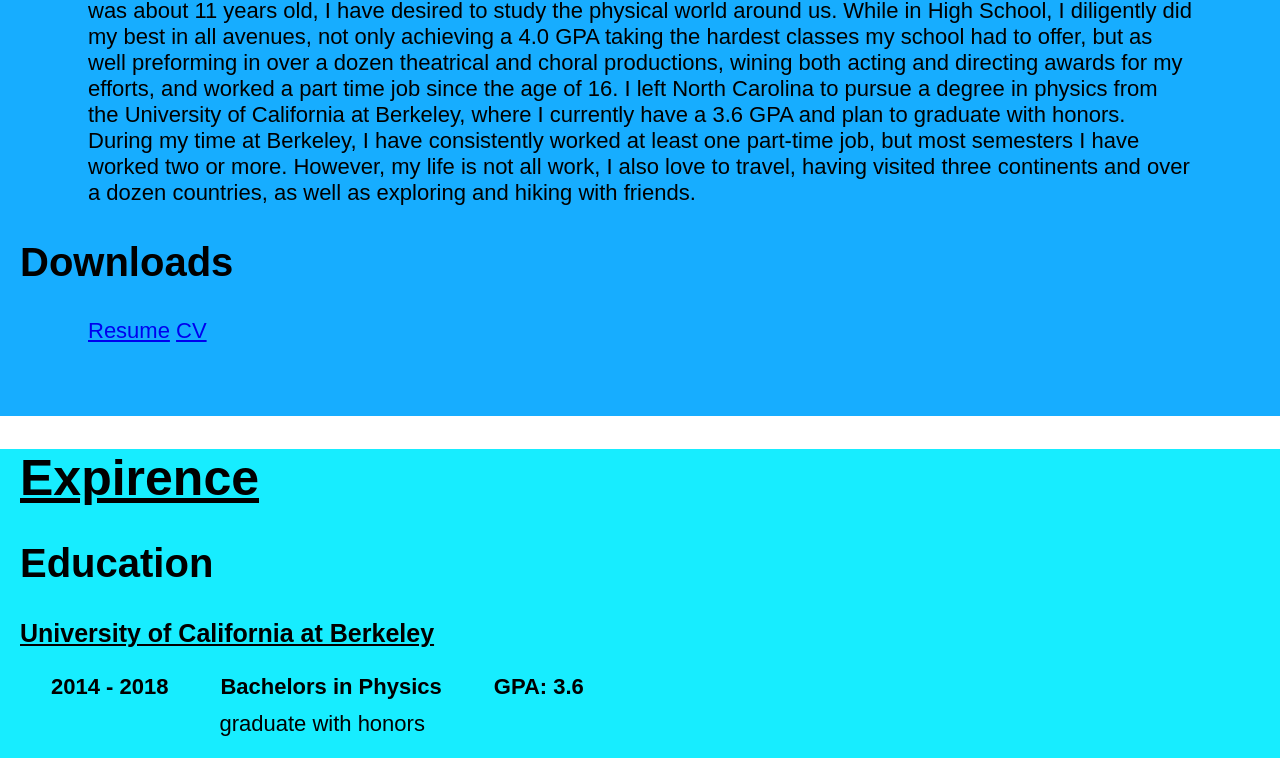
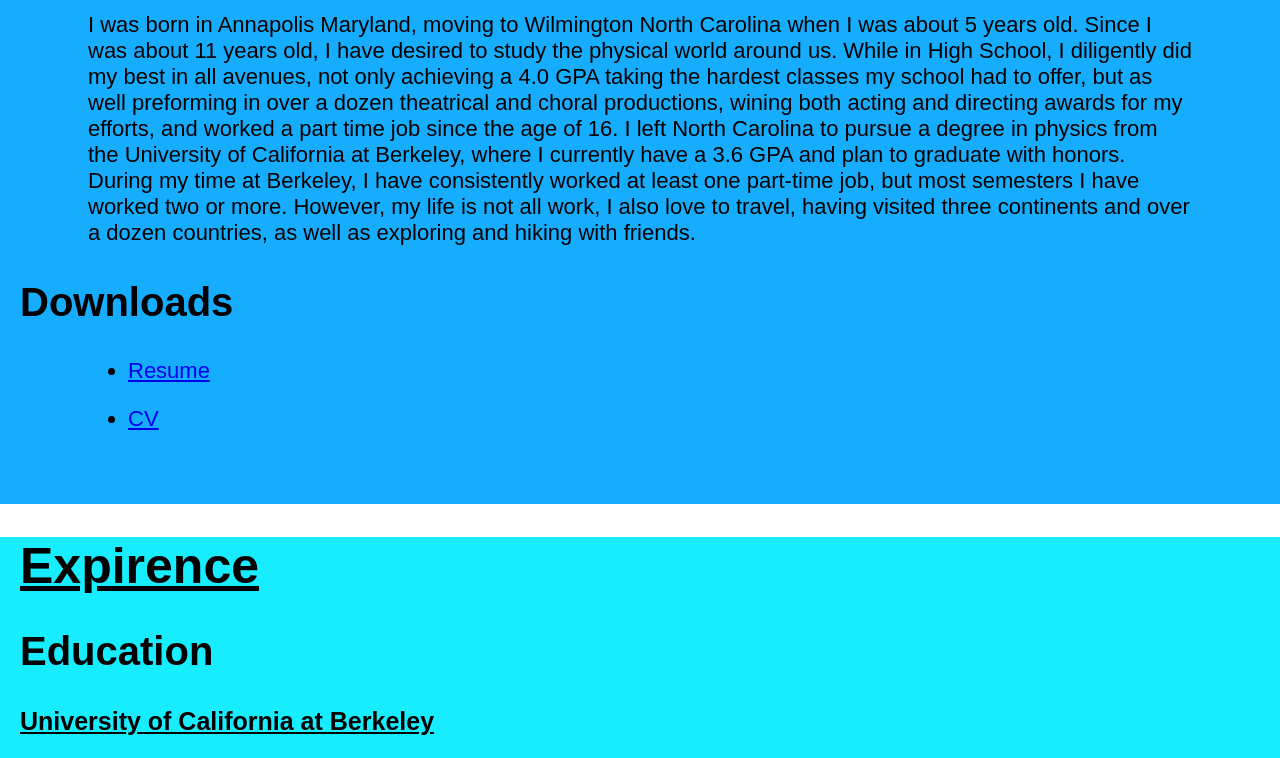
Before and after one commit to jakebryon/JakeBryon.com, a plain HTML site: page index.html in a window 1280 px wide. Shown: the part 1088-1846 px from the top of the page. Drawn offline with nearby package versions, Linux system fonts and the light colour scheme.

Commit message:
new photo

```diff
--- a/index.html
+++ b/index.html
@@ -20,7 +20,7 @@
   <div id="cover">
     <span>Jake Bryon</span>
     <div class="spacesaverimage"></div>
-    <img src="images/image1.jpg" id="intro-image">
+    <img src="images/main1.jpg" id="intro-image" border="2">
   </div>
 
   <div id="about">
@@ -47,10 +47,10 @@
         having visited three continents and over a dozen countries, as well as exploring and hiking with friends.
      </p>
      <h2>Downloads</h2>
-     <p>
-       <a href = "files/Resume2017.pdf" target= "_blank">Resume</a>
-       <a href = "files/CV2017.pdf" target= "_blank">CV</a>
-     </p>
+     <ul>
+       <li><a href = "files/Resume2017.pdf" target= "_blank">Resume</a></li>
+       <li><a href = "files/CV2017.pdf" target= "_blank">CV</a></li>
+     </ul>
      <div class="footspace"></div>
   </div>
 
--- a/style.css
+++ b/style.css
@@ -182,7 +182,7 @@ footer p {
 	height: 300px;
 }
 .spacesaver1 {
-	height: 180px;
+	height: 220px;
 }
 .footspace {
 	height: 50px;
```
Also changed, not shown: images/image2.jpg (deleted), images/image3.JPG (deleted), images/main1.jpg (added), images/main2.jpg (renamed from images/image1.jpg), 1 other file.
